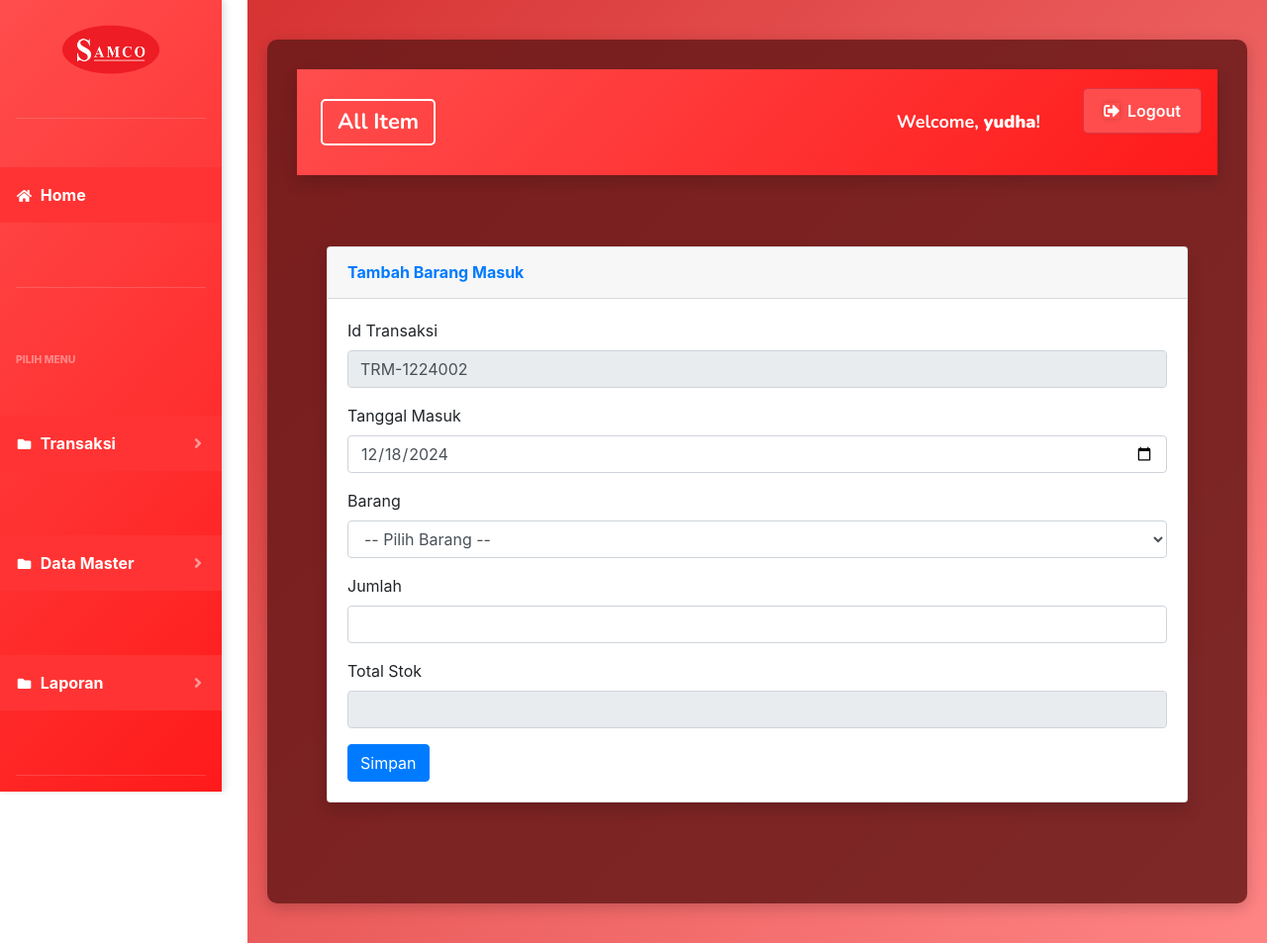
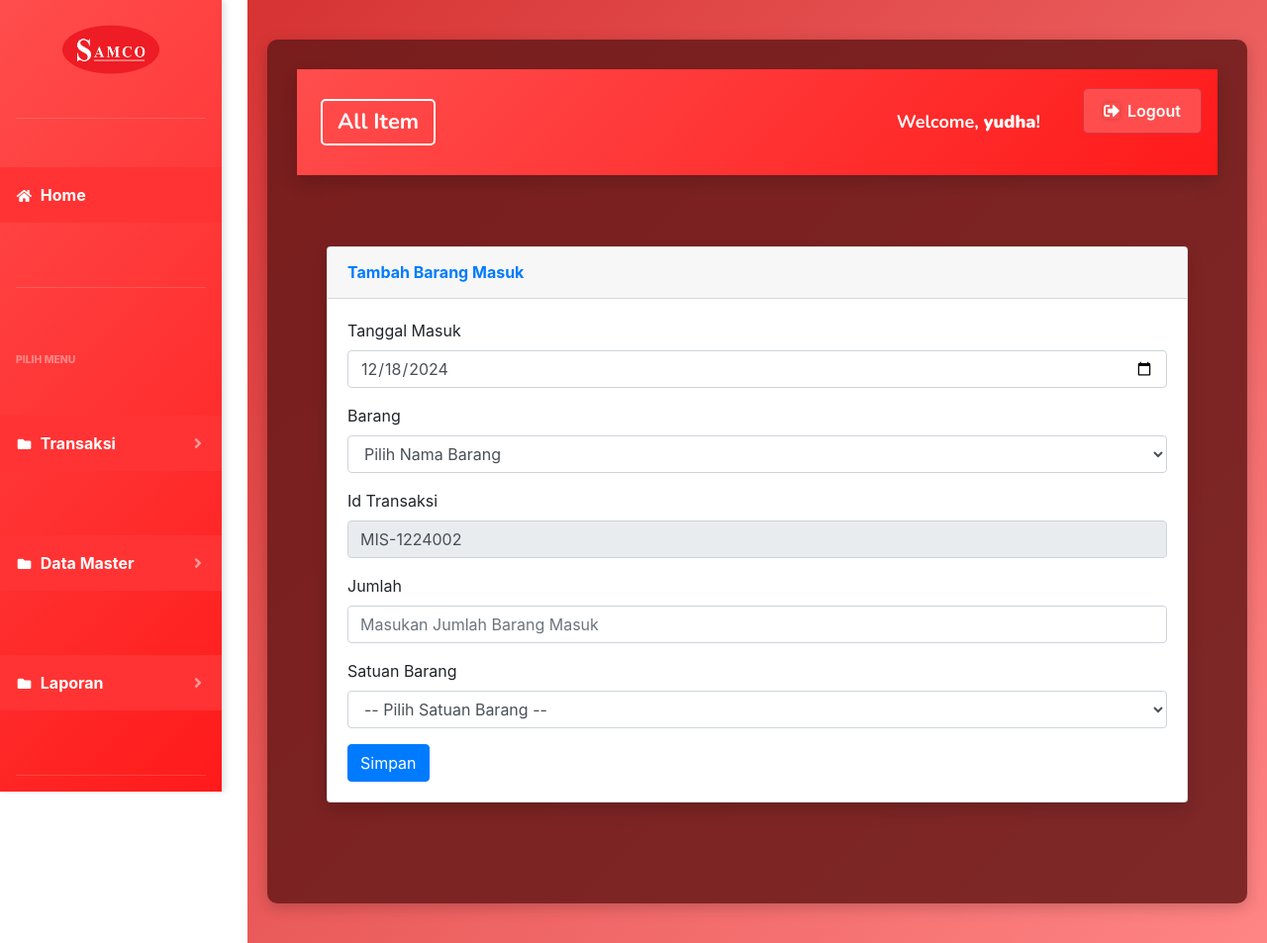
Before and after one commit to KelingGanteng/webinventory-main, a PHP site: page /index.php?page=barangmasuk&aksi=tambahbarangmasuk in a window 1280 px wide. Shown: the whole page at 99% size. Run offline with PHP 8.4, Linux system fonts and the light colour scheme; a user stored in the database is signed in; data comes from the database, SQL or seed files in the repository; some libraries are stand-ins or nearby versions.

Commit message:
setengah jadi

```diff
--- a/page/barangmasuk/get_barang.php
+++ b/page/barangmasuk/get_barang.php
@@ -8,7 +8,6 @@ $sql = "SELECT *
     where kode_barang = '$kode_bar'";
 $result = mysqli_query($koneksi, $sql);
 if (mysqli_num_rows($result) > 0) {
-  // output data of each row
   while ($row = mysqli_fetch_assoc($result)) {
 
     ?>
--- a/page/barangmasuk/tambahbarangmasuk.php
+++ b/page/barangmasuk/tambahbarangmasuk.php
@@ -1,5 +1,6 @@
-
+<script src="https://code.jquery.com/jquery-3.6.0.min.js"></script>
 <script>
+// Hanya satu fungsi sum()
 function sum() {
     var stok = document.getElementById('stok').value;
     var jumlahmasuk = document.getElementById('jumlahmasuk').value;
@@ -10,35 +11,48 @@
 }
 </script>
 
+
+
+
+
   <?php
 
-$koneksi = new mysqli("localhost","root","","webinventory");
-$no = mysqli_query($koneksi, "select id_transaksi from barang_masuk order by id_transaksi desc");
+$koneksi = new mysqli("localhost", "root", "", "webinventory");
+
+if ($koneksi->connect_error) {
+    die("Koneksi gagal: " . $koneksi->connect_error);
+}
+
+// Query untuk mendapatkan id_transaksi terakhir
+$no = mysqli_query($koneksi, "SELECT id_transaksi FROM barang_masuk ORDER BY id_transaksi DESC LIMIT 1");
+
+if ($no && mysqli_num_rows($no) > 0) {
     $idtran = mysqli_fetch_array($no);
     $kode = $idtran['id_transaksi'];
 
-
     $urut = substr($kode, 8, 3);
     $tambah = (int) $urut + 1;
+} else {
+    // Jika belum ada data, mulai dari 1
+    $tambah = 1;
+}
+
 $bulan = date("m");
 $tahun = date("y");
 
-if(strlen($tambah) == 1){
-	$format = "TRM-".$bulan.$tahun."00".$tambah;
-} else if(strlen($tambah) == 2){
-	$format = "TRM-".$bulan.$tahun."0".$tambah;
-
-} else{
-	$format = "TRM-".$bulan.$tahun.$tambah;
-
+// Format kode transaksi
+if (strlen($tambah) == 1) {
+    $format = "MIS-" . $bulan . $tahun . "00" . $tambah;
+} else if (strlen($tambah) == 2) {
+    $format = "MIS-" . $bulan . $tahun . "0" . $tambah;
+} else {
+    $format = "MIS-" . $bulan . $tahun . $tambah;
 }
-
-
-
 $tanggal_masuk = date("Y-m-d");
 
 
 ?>
+
 
   <div class="container-fluid">
 
@@ -55,6 +69,26 @@ $tanggal_masuk = date("Y-m-d");
 
 							<form method="POST" enctype="multipart/form-data">
 
+								<label for="">Tanggal Masuk</label>
+								<div class="form-group">
+								   <div class="form-line">
+									 <input type="date" name="tanggal_masuk" class="form-control" id="tanggal_masuk" value="<?php echo $tanggal_masuk; ?>" />
+								</div>
+								</div>
+
+								<div class="mb-3">
+								<label for="nama_barang" class="form-label">Barang</label>
+								<select class="form-control" id="nama_barang" name="nama_barang" required>
+									<option value="">Pilih Nama Barang</option>
+									<?php
+									// Ambil data Nama Barang dari tabel gudang
+									$sql = $koneksi->query("SELECT * FROM gudang ORDER BY nama_barang");
+									while ($data = $sql->fetch_assoc()) {
+										echo "<option value='" . htmlspecialchars($data['nama_barang']) . "'>" . htmlspecialchars($data['nama_barang']) . "</option>";
+									}
+									?>
+								</select>
+							</div>
 								<label for="">Id Transaksi</label>
 								<div class="form-group">
 								<div class="form-line">
@@ -63,29 +97,31 @@ $tanggal_masuk = date("Y-m-d");
 								</div>
 
 
+											<div class="mb-3">
+									<label for="jumlahmasuk" class="form-label">Jumlah</label>
+									<input type="number" class="form-control" id="jumlahmasuk" onkeyup="sum()"name="jumlahmasuk" placeholder="Masukan Jumlah Barang Masuk" min="1" required>
+								</div>
 
-							<label for="">Tanggal Masuk</label>
+								<label for="">Satuan Barang</label>
 								<div class="form-group">
 								<div class="form-line">
-                                 <input type="date" name="tanggal_masuk" class="form-control" id="tanggal_masuk" value="<?php echo $tanggal_masuk; ?>" />
+									<select name="satuan" class="form-control" required>
+										<option value="">-- Pilih Satuan Barang --</option>
+										<?php
+										$sql = $koneksi->query("SELECT * FROM satuan ORDER BY id");
+										while ($data = $sql->fetch_assoc()) {
+											echo "<option value='" . $data['satuan'] . "'>" .
+												$data['satuan'] . "</option>";
+										}
+										?>
+								</select>
 							</div>
 						</div>
 
 
-							<label for="">Barang</label>
-                            <div class="form-group">
-                               <div class="form-line">
-                                <select name="barang" id="cmb_barang" class="form-control" />
-								<option value="">-- Pilih Barang  --</option>
-								<?php
 
-								$sql = $koneksi -> query("select * from gudang order by kode_barang");
-								while ($data=$sql->fetch_assoc()) {
-									echo "<option value='$data[kode_barang].$data[nama_barang]'>$data[kode_barang] | $data[nama_barang]</option>";
-								}
-								?>
 
-								</select>
+
 
 
 							</div>
@@ -93,22 +129,11 @@ $tanggal_masuk = date("Y-m-d");
 
 							<div class="tampung"></div>
 
-							<label for="">Jumlah</label>
-                            <div class="form-group">
-                               <div class="form-line">
-                                <input type="text" name="jumlahmasuk" id="jumlahmasuk" onkeyup="sum()" class="form-control" />
 
-
+				<input type="submit" name="simpan" value="Simpan" class="btn btn-primary">
 			</div>
                             </div>
 
-							<label for="jumlah">Total Stok</label>
-                            <div class="form-group">
-                               <div class="form-line">
-                               <input readonly="readonly" name="jumlah" id="jumlah" type="number" class="form-control">
-
-
-							</div>
                             </div>
 
 							<div class="tampung1"></div>
@@ -116,54 +141,44 @@ $tanggal_masuk = date("Y-m-d");
 
 
 
-							<input type="submit" name="simpan" value="Simpan" class="btn btn-primary">
 
 							</form>
 
-
-
 							<?php
-
 							if (isset($_POST['simpan'])) {
-								$id_transaksi= $_POST['id_transaksi'];
-								$tanggal= $_POST['tanggal_masuk'];
-
-								$barang= $_POST['barang'];
-								$pecah_barang = explode(".", $barang);
-								$kode_barang = $pecah_barang[0];
-								$nama_barang = $pecah_barang[1];
-
-
-
-								$jumlah= $_POST['jumlahmasuk'];
-
-
-
-
+								$nama_barang = $_POST['nama_barang']; // Nama barang yang dipilih
+								$jumlah_masuk = (int) $_POST['jumlahmasuk'];
 								$satuan = $_POST['satuan'];
 
+								// Ambil data dari tabel gudang berdasarkan nama_barang
+								$query_gudang = $koneksi->query("SELECT * FROM gudang WHERE nama_barang = '$nama_barang'");
+								$data_gudang = $query_gudang->fetch_assoc();
 
+								if ($data_gudang) {
+									$kode_barang = $data_gudang['kode_barang']; // Diambil untuk referensi jika diperlukan
+									$stok_sekarang = (int) $data_gudang['jumlah'];
 
+									// Hitung stok baru
+									$stok_baru = $stok_sekarang + $jumlah_masuk;
 
+									// Simpan ke tabel barang_masuk
+									$sql_insert = $koneksi->query("INSERT INTO barang_masuk (id_transaksi, tanggal, nama_barang, jumlah, satuan)
+																   VALUES ('$format', '$tanggal_masuk', '$nama_barang', '$jumlah_masuk', '$satuan')");
 
-								$sql = $koneksi->query("insert into barang_masuk (id_transaksi, tanggal, kode_barang, nama_barang, jumlah, satuan,) values('$id_transaksi','$tanggal','$kode_barang','$nama_barang','$jumlah','$satuan')");
+									if ($sql_insert) {
+										// Update stok di tabel gudang
+										$koneksi->query("UPDATE gudang SET jumlah = '$stok_baru' WHERE nama_barang = '$nama_barang'");
 
-
-
-
-
-
-
-									if ($sql) {
-									?>
-									<script type="text/javascript">
-										alert("Simpan Data Berhasil");
-										window.location.href="?page=barangmasuk";
-
-										</script>
-										<?php
+										echo "<script>
+											alert('Data berhasil disimpan!');
+											window.location.href='?page=barangmasuk';
+										</script>";
+									} else {
+										echo "<script>alert('Gagal menyimpan data.');</script>";
+									}
+								} else {
+									echo "<script>alert('Nama barang tidak ditemukan.');</script>";
 								}
 							}
 
-
 							?>
```
Also changed, not shown: page/barangmasuk/barangmasuk.php (+11 -6 lines), page/barangmasuk/get_satuan.php (deleted, +0 -35 lines), page/barangmasuk/get_stok.php (+12 -12 lines). Lines whose indentation alone changed are shown as unchanged.
